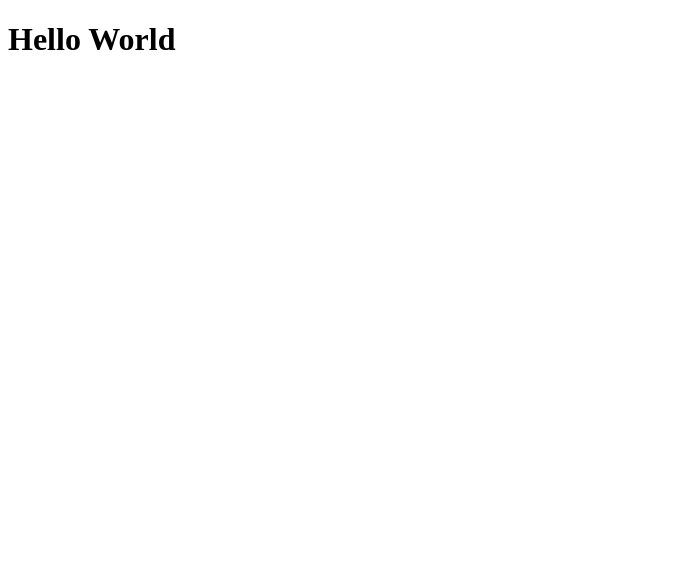
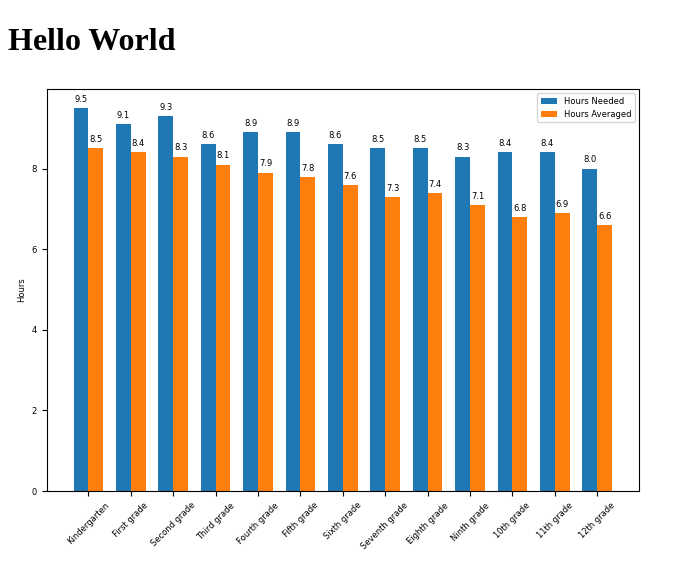
Before and after one commit to sebasfavaron/infoVis, a plain HTML site: page index.html in a window 1280 px wide. Shown: the whole page, without its empty margins (0-696 px from the left). Drawn offline with Linux system fonts and the light colour scheme.

Commit message:
Update index.html

```diff
--- a/index.html
+++ b/index.html
@@ -3,7 +3,7 @@
 
 <body>
     <h1>Hello World</h1>
-    <href></href>
+    <img src="./week9/week9.png">
 </body>
 
 </html>
```
